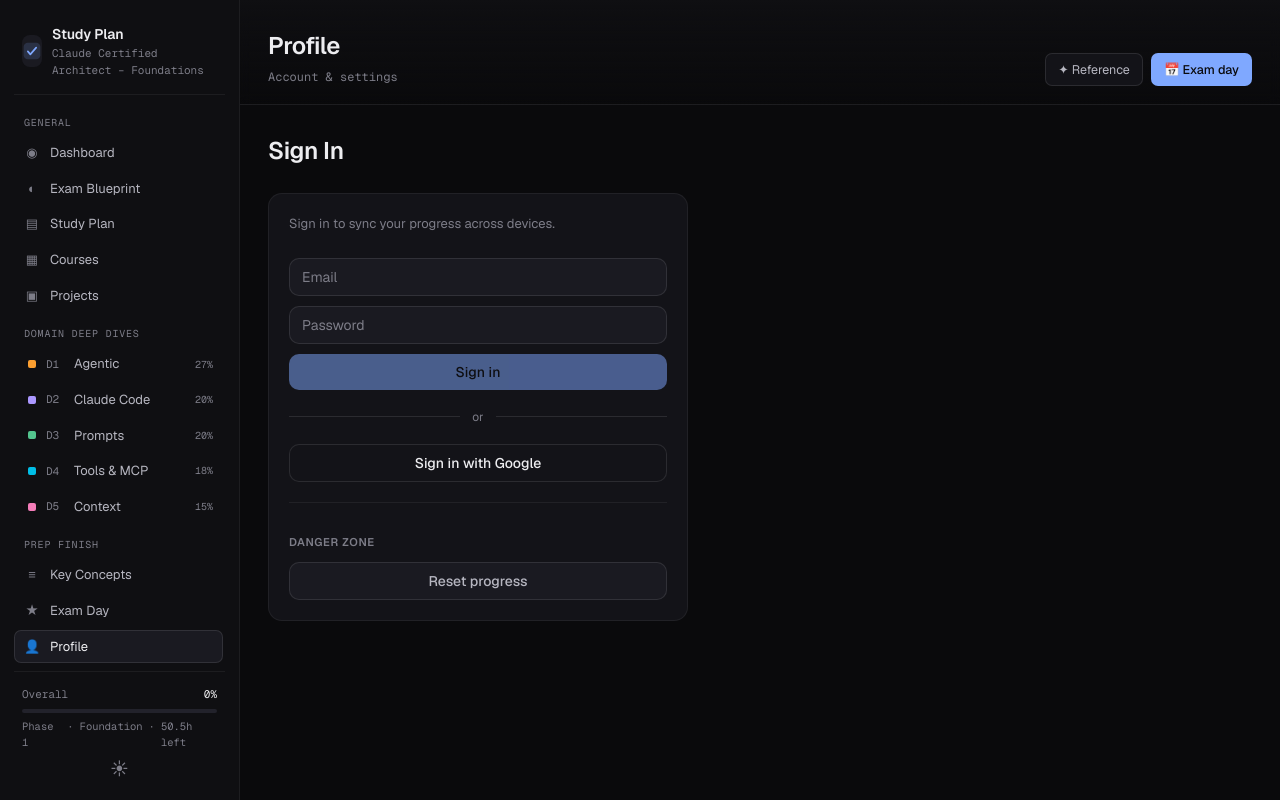
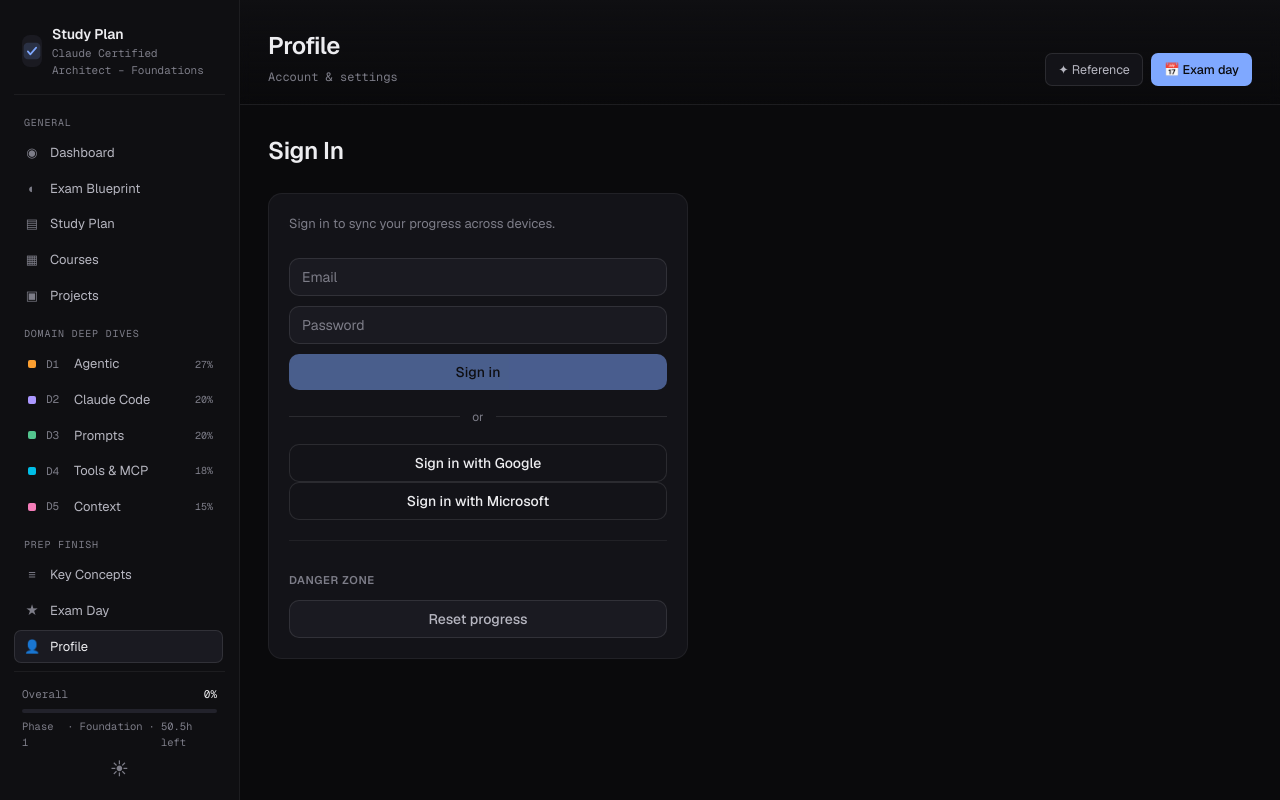
Before and after one commit to mhhussain/ctracer, a React (Vite) app in the folder web/: page /profile in a window 1280 px wide. Built offline with nearby package versions, Linux system fonts and the light colour scheme; no server answers.

Commit message:
feat: add Microsoft sign-in button
Co-Authored-By: Claude Sonnet 4.6 <noreply@anthropic.com>

```diff
--- a/web/src/index.css
+++ b/web/src/index.css
@@ -1950,6 +1950,16 @@ code, kbd {
   background: var(--surface-2);
 }
 
+.btn-microsoft {
+  background: var(--surface);
+  color: var(--text);
+  border: 1px solid var(--border-2);
+}
+
+.btn-microsoft:hover {
+  background: var(--surface-2);
+}
+
 /* =================== Profile screen =================== */
 
 .profile-subtitle {
--- a/web/src/lib/auth.js
+++ b/web/src/lib/auth.js
@@ -1,4 +1,4 @@
-import { GoogleAuthProvider, signInWithEmailAndPassword, signInWithPopup, signOut as firebaseSignOut } from 'firebase/auth'
+import { GoogleAuthProvider, OAuthProvider, signInWithEmailAndPassword, signInWithPopup, signOut as firebaseSignOut } from 'firebase/auth'
 import { auth } from './firebase'
 
 export function signInWithEmail(email, password) {
@@ -9,6 +9,10 @@ export function signInWithGoogle() {
   return signInWithPopup(auth, new GoogleAuthProvider())
 }
 
+export function signInWithMicrosoft() {
+  return signInWithPopup(auth, new OAuthProvider('microsoft.com'))
+}
+
 export function signOut() {
   return firebaseSignOut(auth)
 }
--- a/web/src/screens/Profile.jsx
+++ b/web/src/screens/Profile.jsx
@@ -1,5 +1,5 @@
 import { useState } from 'react'
-import { signInWithEmail, signInWithGoogle, signOut } from '../lib/auth'
+import { signInWithEmail, signInWithGoogle, signInWithMicrosoft, signOut } from '../lib/auth'
 import { useAuth } from '../hooks/useAuth'
 import { resetProgress } from '../lib/storage'
 import Card from '../components/Card'
@@ -98,6 +98,17 @@ export default function Profile() {
     }
   }
 
+  async function handleMicrosoftSignIn() {
+    setError(null)
+    try {
+      await signInWithMicrosoft()
+    } catch (err) {
+      if (err.code !== 'auth/popup-closed-by-user') {
+        setError(friendlyError(err.code))
+      }
+    }
+  }
+
   return (
     <div className="screen-container">
       <h1 className="screen-title">Sign In</h1>
@@ -136,6 +147,10 @@ export default function Profile() {
 
           <button className="btn btn-google" onClick={handleGoogleSignIn}>
             Sign in with Google
+          </button>
+
+          <button className="btn btn-microsoft" onClick={handleMicrosoftSignIn}>
+            Sign in with Microsoft
           </button>
 
           <div className="profile-danger-zone">
```
